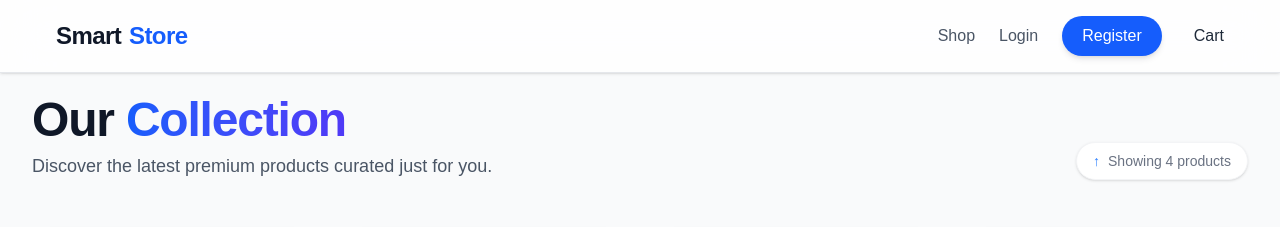
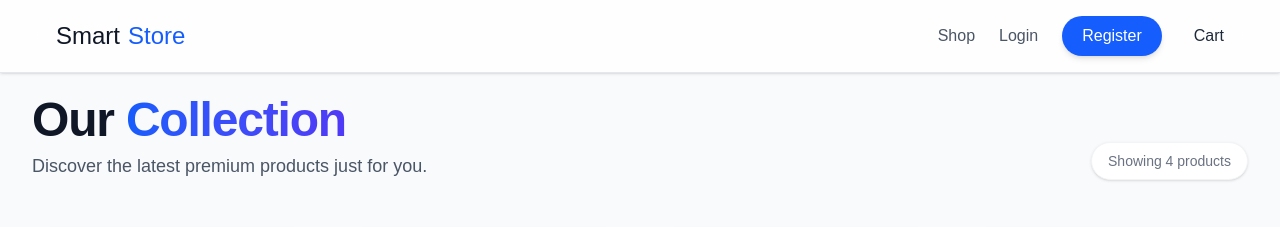
Before and after one commit to PixelCraftLab/shop-store, a React (Vite) app: page /shop in a window 1280 px wide. Shown: the top 227 px of the page. Built offline with nearby package versions, Linux system fonts and the light colour scheme; grey boxes are pictures that could not be loaded.

Commit message:
shop finalised

```diff
--- a/src/pages/NavBar.jsx
+++ b/src/pages/NavBar.jsx
@@ -17,13 +17,13 @@ const NavBar = () => {
     <div
       className="fixed top-0 left-0 w-full z-50 backdrop-blur-xl bg-white/80 border-b border-gray-200 shadow-sm flex justify-between items-center px-6 md:px-14 py-4 transition-all duration-300"
     >
-      <Link to="/" className="text-2xl font-bold tracking-tight text-gray-900 flex items-center gap-2">
+      <Link to="/" className="text-2xl  text-gray-900 flex items-center gap-2">
 
         Smart<span className="text-blue-600">Store</span>
       </Link>
 
       <div className="flex gap-4 md:gap-6 items-center">
-        <Link to="/shop" className="text-gray-600 hover:text-blue-600 font-medium transition-colors">
+        <Link to="/shop" className="text-gray-600 hover:text-blue-600  transition-colors">
           Shop
         </Link>
 
--- a/src/pages/Shop.jsx
+++ b/src/pages/Shop.jsx
@@ -13,11 +13,11 @@ function Shop() {
               Our <span className="text-transparent bg-clip-text bg-gradient-to-r from-blue-600 to-indigo-600">Collection</span>
             </h1>
             <p className="text-lg text-gray-600 max-w-2xl">
-              Discover the latest premium products curated just for you.
+              Discover the latest premium products just for you.
             </p>
           </div>
           <div className="mt-4 md:mt-0 flex items-center gap-2 text-sm font-medium text-gray-500 bg-white px-4 py-2 rounded-full shadow-sm border border-gray-100">
-            <span className="text-blue-500 font-bold">↑</span> Showing {products.length} products
+            Showing {products.length} products
           </div>
         </div>
 
@@ -54,7 +54,7 @@ function Shop() {
 
         {products.length === 0 && (
           <div className="text-center py-20 bg-white rounded-3xl border border-gray-200 border-dashed">
-            <div className="text-5xl text-gray-300 mx-auto mb-4">🛒</div>
+
             <h3 className="text-xl font-bold text-gray-900 mb-2">No products available</h3>
             <p className="text-gray-500">Please check back later or add products from the dashboard.</p>
           </div>
```
